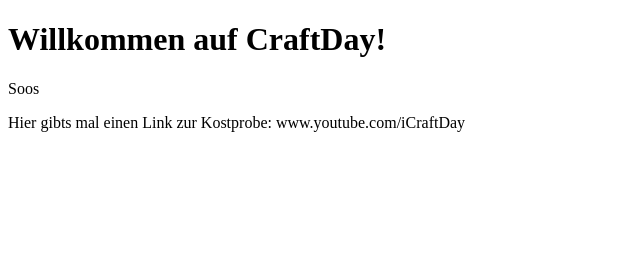
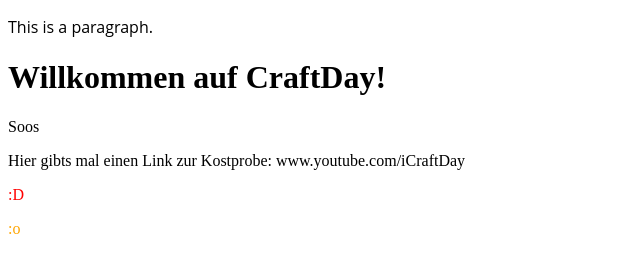
Before and after one commit to iCraftDay/icraftday.github.io, a plain HTML site: page index.html in a window 1280 px wide. Shown: the whole page, without its empty margins (0-640 px from the left). Drawn offline with Linux system fonts and the light colour scheme.

Commit message:
colored text

```diff
--- a/index.html
+++ b/index.html
@@ -1,10 +1,12 @@
 <!DOCTYPE html>
 <html>
 <body>
+ <p style="font-family:Open Sans">This is a paragraph.</p>
 <h1>Willkommen auf CraftDay!</h1>
 <p>Soos</p>
 <p></p>
 <p>Hier gibts mal einen Link zur Kostprobe: www.youtube.com/iCraftDay</p>
-
+<p style="color:red">:D</p>
+<p style="color:orange">:o</p>
 </body>
 </html>
```
